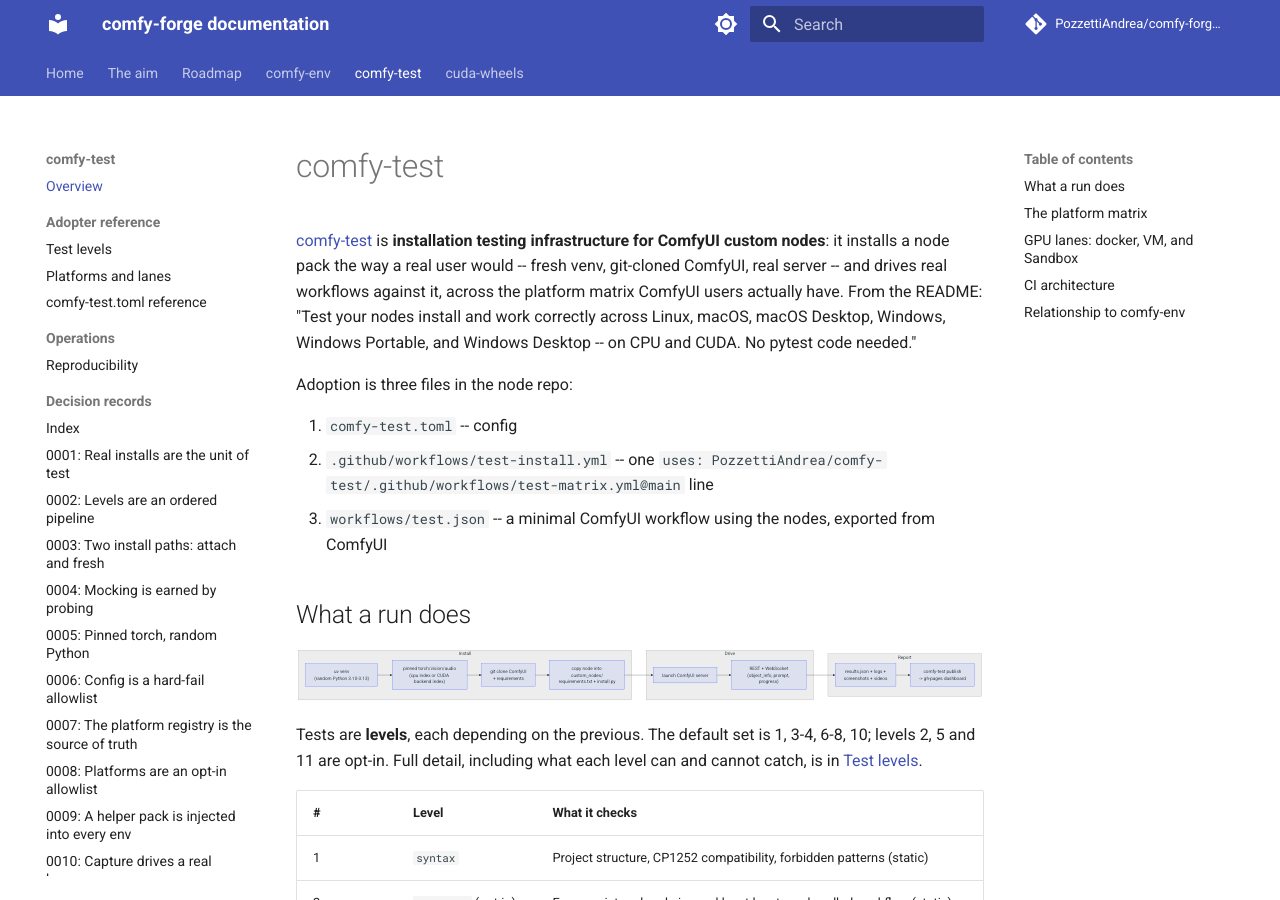
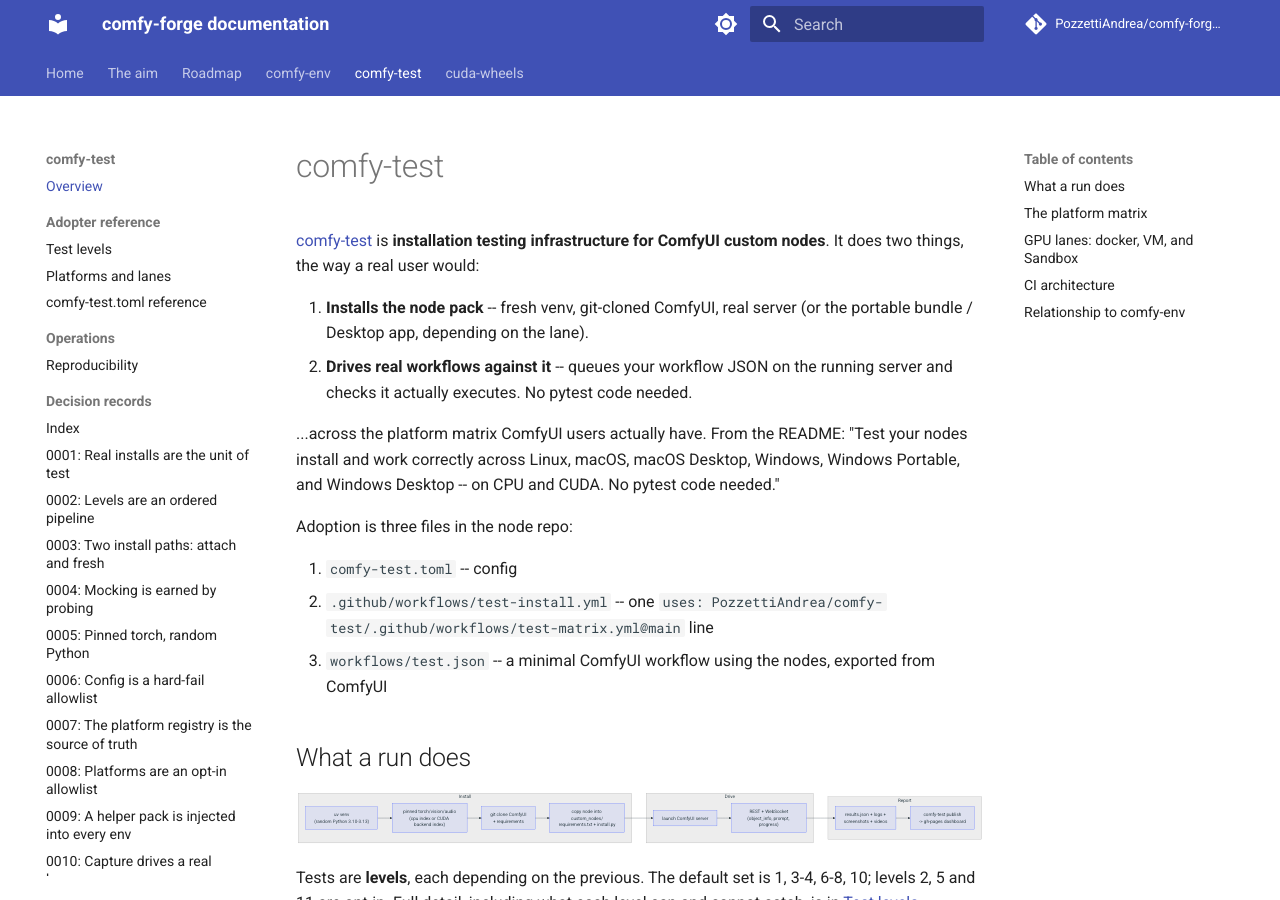
Before and after one commit to Comfy-Forge/comfy-forge-docs, an MkDocs documentation site: the page built from docs/comfy-test/index.md, in a window 1280 px wide and 900 px high. Built offline with MkDocs 1.6.1 and Material for MkDocs 9.7.7, drawn with Linux system fonts in a browser that asks for light colours; comment, search, counter and statistics services are not loaded.

Commit message:
docs(comfy-test): enumerate the two things it does (install, drive workflows)

```diff
--- a/docs/comfy-test/index.md
+++ b/docs/comfy-test/index.md
@@ -1,12 +1,18 @@
 # comfy-test
 
 [comfy-test](https://github.com/PozzettiAndrea/comfy-test) is **installation
-testing infrastructure for ComfyUI custom nodes**: it installs a node pack
-the way a real user would -- fresh venv, git-cloned ComfyUI, real server -- and
-drives real workflows against it, across the platform matrix ComfyUI users
-actually have. From the README: "Test your nodes install and work correctly
-across Linux, macOS, macOS Desktop, Windows, Windows Portable, and Windows
-Desktop -- on CPU and CUDA. No pytest code needed."
+testing infrastructure for ComfyUI custom nodes**. It does two things, the way
+a real user would:
+
+1. **Installs the node pack** -- fresh venv, git-cloned ComfyUI, real server
+   (or the portable bundle / Desktop app, depending on the lane).
+2. **Drives real workflows against it** -- queues your workflow JSON on the
+   running server and checks it actually executes. No pytest code needed.
+
+...across the platform matrix ComfyUI users actually have. From the README:
+"Test your nodes install and work correctly across Linux, macOS, macOS Desktop,
+Windows, Windows Portable, and Windows Desktop -- on CPU and CUDA. No pytest
+code needed."
 
 Adoption is three files in the node repo:
 
```
